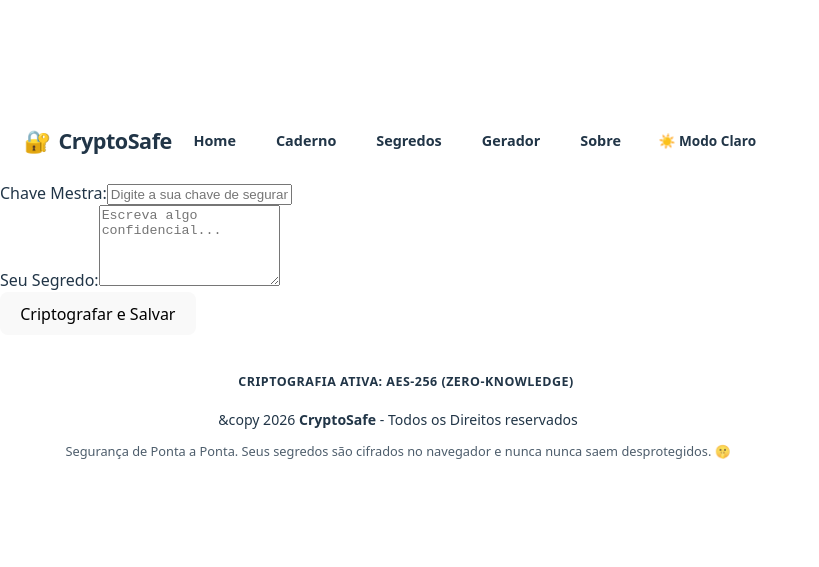
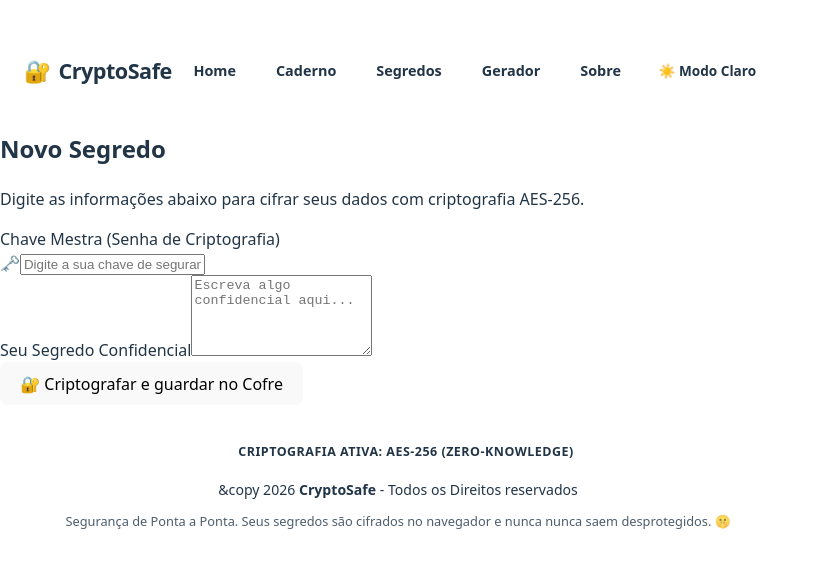
Before and after one commit to Michellfloat/CryptoSafe_teste, a React (Vite) app: page /caderno in a window 1280 px wide. Shown: the part 103-670 px from the top of the page, without its empty margins (0-819 px from the left). Built offline with nearby package versions, Linux system fonts and the light colour scheme.

Commit message:
fix:Consertando a página de inserir segredos

```diff
--- a/src/pages/CadernoSegredos/CadernoSegredos.jsx
+++ b/src/pages/CadernoSegredos/CadernoSegredos.jsx
@@ -9,19 +9,21 @@ const schema = z.object({
 })
 
 export default function CadernoSegredos() {
-    const { register, handleSubmit, reset, formState: { errors } } = useForm({
+    const { register, handleSubmit, reset, formState: { errors }, } = useForm({
         resolver: zodResolver(schema),
     });
 
     const onSubmit = (data) => {
         try {
             const textoCifrado = CryptoJS.AES.encrypt(data.note, data.key).toString();
-            const notasSalvas = JSON.parse(localStorage.getItem('secure-notes') || '[]');
-            const novaLista = [...notasSalvas, { id: Date.now(), conteudo: textoCifrado, dataCriacap: new Date().toLocaleDateString() }];
+
+            const notasSalvas = JSON.parse(localStorage.getItem("secure-notes") || '[]');
+
+            const novaLista = [...notasSalvas, { id: Date.now(), conteudo: textoCifrado, dataCriacao: new Date().toLocaleDateString("pt-BR"), },];
 
             localStorage.setItem('secure-notes', JSON.stringify(novaLista));
 
-            toast.success('Seu segredo foi criptografado e armazenado com sucesso!');
+            toast.success('Seu segredo foi criptografado e armazenado no cofre com sucesso!');
             reset();
         } catch (error) {
             toast.error('Erro ao criptografar a mensagem.')
@@ -29,27 +31,44 @@ export default function CadernoSegredos() {
     }
 
     return (
-        <div>
-            <form onSubmit={handleSubmit(onSubmit)}>
-                <div>
-                    <label>Chave Mestra:</label>
-                    <input type="password"
-                        {...register('key')}
-                        placeholder="Digite a sua chave de segurança..." />
-                    {errors.key && <span>{errors.key.message}</span>}
+        <div className="caderno-container">
+            <div className="vault-form-card">
+                <div className="form-header">
+                    <h2>Novo Segredo</h2>
+
+                    <p>Digite as informações abaixo para cifrar seus dados com criptografia AES-256.</p>
                 </div>
 
-                <div>
-                    <label>Seu Segredo:</label>
-                    <textarea
-                        {...register('note')}
-                        rows={"5"}
-                        placeholder="Escreva algo confidencial..." />
-                    {errors.note && <span>{errors.note.message}</span>}
-                </div>
+                <form onSubmit={handleSubmit(onSubmit)} className="vault-form">
+                    <div className="form-group">
+                        <label htmlFor="key">Chave Mestra (Senha de Criptografia)</label>
 
-                <button type="submit">Criptografar e Salvar</button>
-            </form>
+                        <div className="input-wrapper">
+                            <span className="input-icon">🗝️</span>
+                            <input id="key"
+                                   type="text"
+                                   {...register("key")}
+                                   placeholder="Digite a sua chave de segurança..."
+                                   className={errors.key ? "vault-input input-error" : "vault-input"} />
+                        </div>
+                        {errors.key && <span className="error-message">{errors.key.message}</span>}
+                    </div>
+
+                    <div className="form-group">
+                        <label htmlFor="note">Seu Segredo Confidencial</label>
+
+                        <textarea id="note"
+                                  {...register("note")}
+                                  rows={5}
+                                  placeholder="Escreva algo confidencial aqui..."
+                                  className={errors.note ? "vault-textarea input-error" : "vault-textarea"}/>
+
+                                {errors.note && <span className="error-message">{errors.note.message}</span>}
+                    </div>
+
+                    <button type="submit" className="btn-vault-primary">🔐 Criptografar e guardar no Cofre</button>
+                </form>
+            </div>
         </div>
-    )
+    );
 }
```
